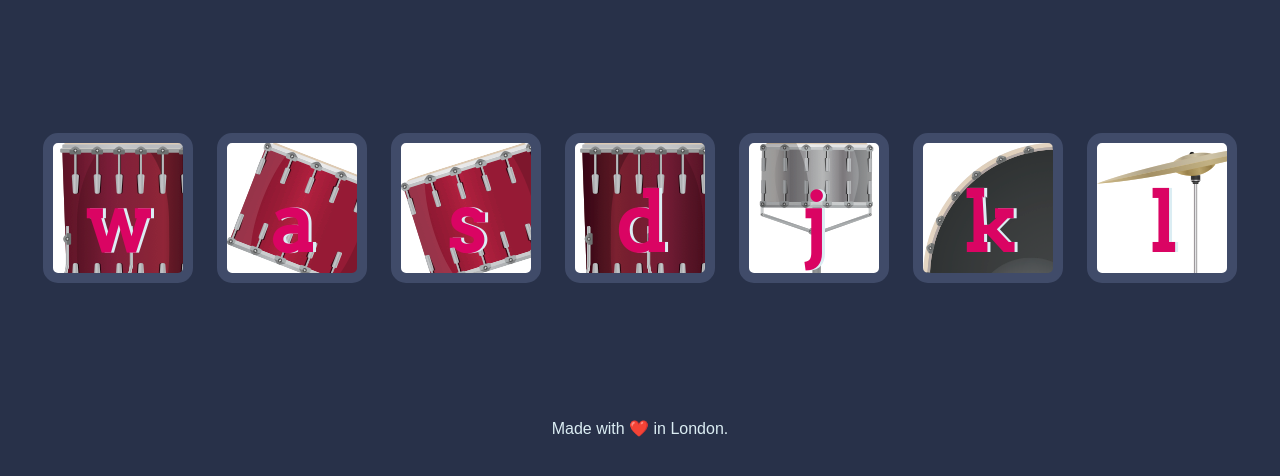
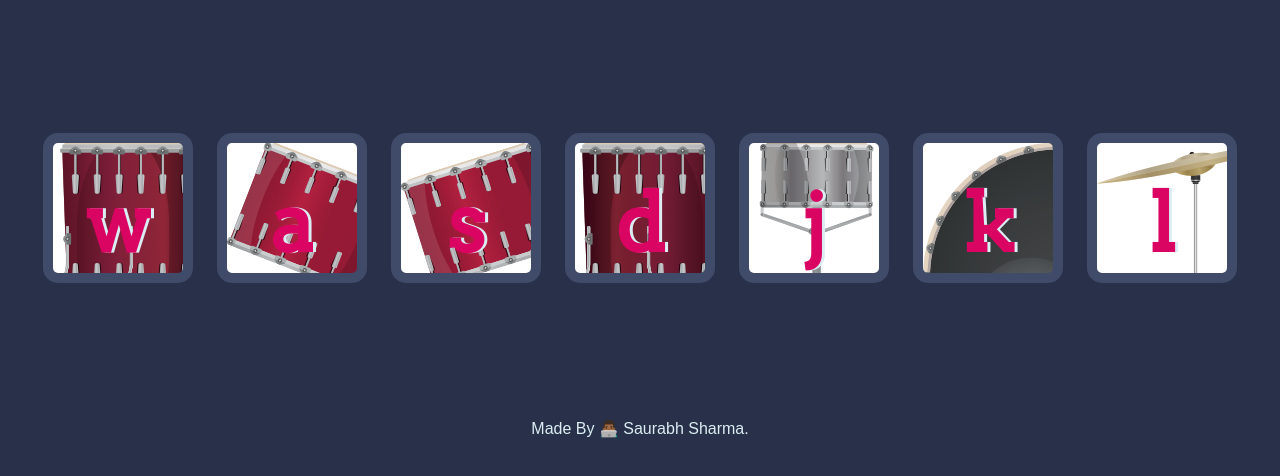
Before and after one commit to Saurabhcodechef/Drum-game, a plain HTML site: page index.html in a window 1280 px wide. Shown: the part 156-632 px from the top of the page. Drawn offline with Linux system fonts and the light colour scheme.

Commit message:
Update index.html

```diff
--- a/index.html
+++ b/index.html
@@ -23,7 +23,7 @@
 
 
   <footer>
-    Made with ❤️ in London.
+    Made By 👨🏾‍💻  Saurabh Sharma.
   </footer>
 </body>
 <script src="index.js"></script>
```
